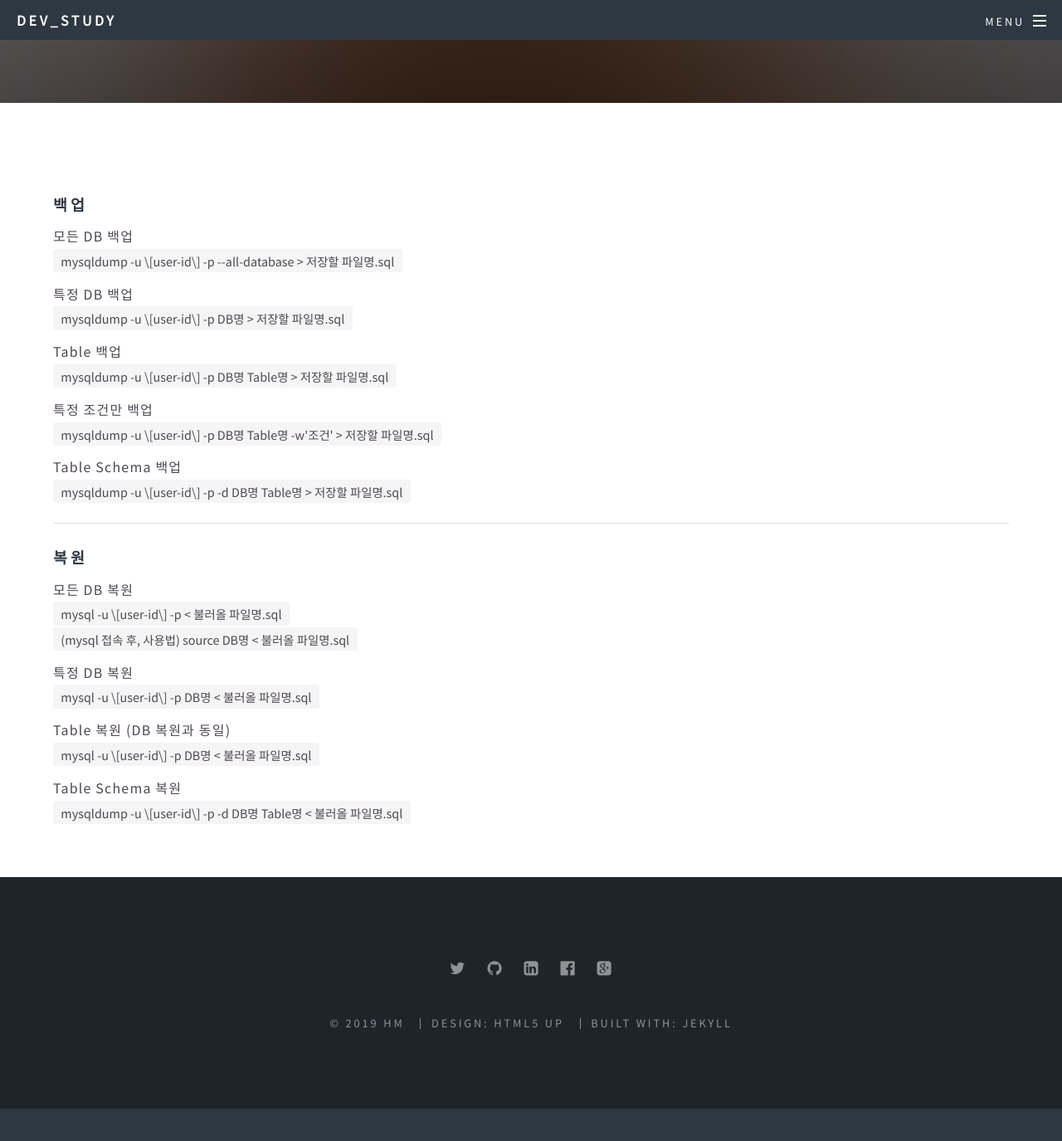
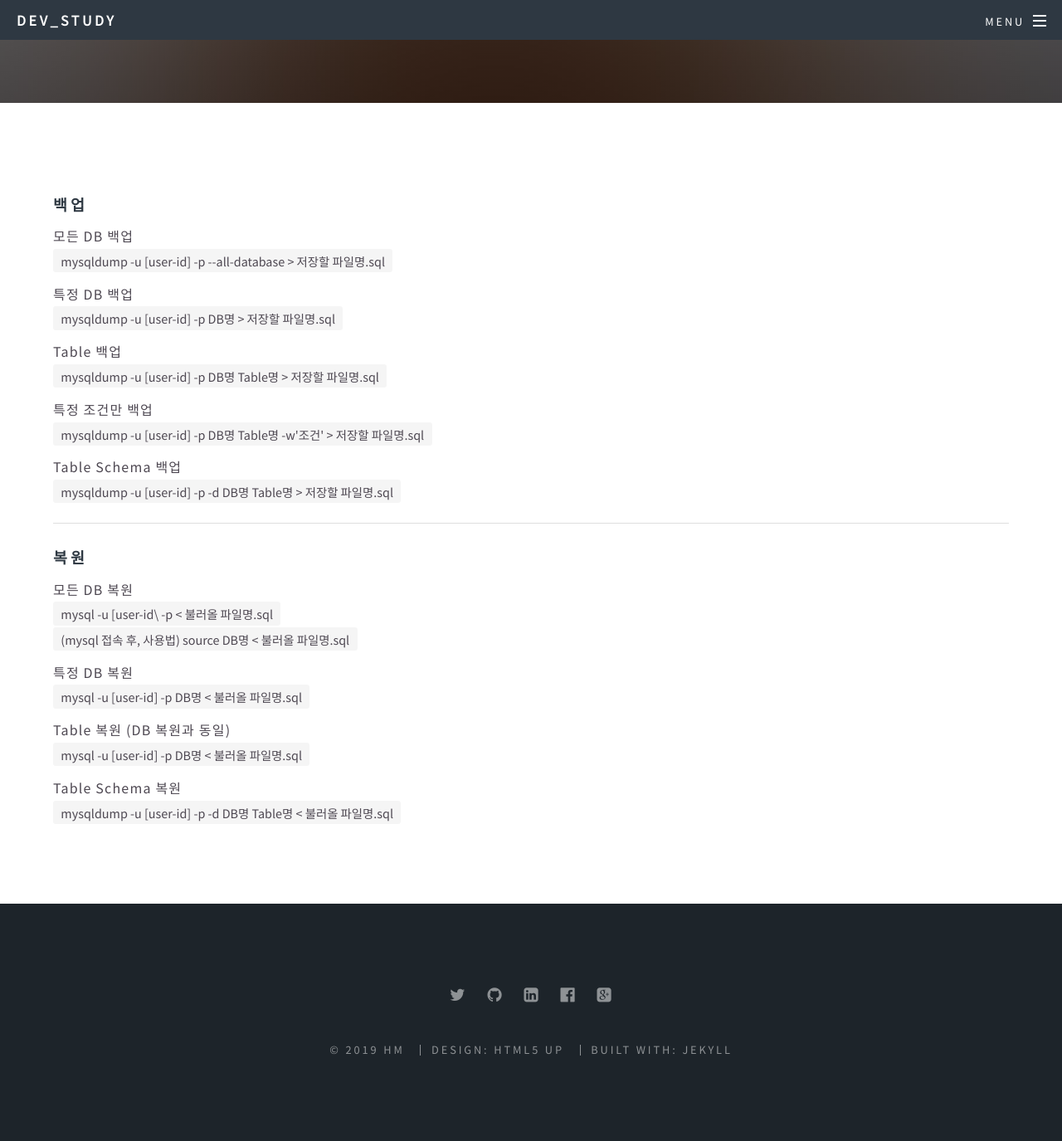
Before and after one commit to hmin01/hmin01.github.io, a Jekyll site: the page built from _posts/mysql/2019-03-21-MySQL-DB-백업-및-복구.md, in a window 1280 px wide and 1400 px high, scrolled down 269 px. Shown: the top 1375 px of the window at 83% size. Built offline with Jekyll 4.4.1, drawn with Linux system fonts in a browser that asks for light colours; before the commit the page ends 1605 px from its top, so only the background shows below that.

Commit message:
2019. 03. 28.
updating

1. modify list padding in category page
2. add post (github/Markdown 사용법)
3. add post (javascript/공백 여부 확인)

```diff
--- a/_includes/header.html
+++ b/_includes/header.html
@@ -25,6 +25,7 @@
                 {% if my_page.layout == "page" %}
                 <li>
                   <a class="category-link {% if page.url == my_page.url %} active {% endif %}">{{my_page.title}}</a>
+                  <!--<div class="{{ mypage.categories }}"></div>-->
                   {% if my_page.categories != null %}
                   <ul class="sub-menu" data-visible="false">
                     {% for category in my_page.categories %}
--- a/_layouts/page.html
+++ b/_layouts/page.html
@@ -4,7 +4,7 @@ layout: default
 <article id="main">
   <header>
     <h2>{{ page.title }}</h2>
-    <p>Aliquam ut ex ut interdum donec amet imperdiet eleifend</p>
+    <p>A record of what one has learned in relation to it</p>
   </header>
 
   <section class="wrapper style5">
--- a/_posts/mysql/2019-03-21-MySQL-DB-백업-및-복구.md
+++ b/_posts/mysql/2019-03-21-MySQL-DB-백업-및-복구.md
@@ -8,35 +8,35 @@ category: [mysql]
 
 모든 DB 백업
 
-`mysqldump -u \[user-id\] -p --all-database > 저장할 파일명.sql`
+`mysqldump -u [user-id] -p --all-database > 저장할 파일명.sql`
 <p class="blank"></p>
 
 특정 DB 백업
 
-`mysqldump -u \[user-id\] -p DB명 > 저장할 파일명.sql`
+`mysqldump -u [user-id] -p DB명 > 저장할 파일명.sql`
 <p class="blank"></p>
 
 Table 백업
 
-`mysqldump -u \[user-id\] -p DB명 Table명 > 저장할 파일명.sql`
+`mysqldump -u [user-id] -p DB명 Table명 > 저장할 파일명.sql`
 <p class="blank"></p>
 
 특정 조건만 백업
 
-`mysqldump -u \[user-id\] -p DB명 Table명 -w'조건' > 저장할 파일명.sql`
+`mysqldump -u [user-id] -p DB명 Table명 -w'조건' > 저장할 파일명.sql`
 <p class="blank"></p>
 
 Table Schema 백업
 
-`mysqldump -u \[user-id\] -p -d DB명 Table명 > 저장할 파일명.sql`
+`mysqldump -u [user-id] -p -d DB명 Table명 > 저장할 파일명.sql`
 
-<hr>
+- - -
 
 ### 복원
 
 모든 DB 복원
 
-`mysql -u \[user-id\] -p < 불러올 파일명.sql`
+`mysql -u [user-id\ -p < 불러올 파일명.sql`
 
 `(mysql 접속 후, 사용법) source DB명 < 불러올 파일명.sql`
 <p class="blank"></p>
@@ -44,16 +44,16 @@ Table Schema 백업
 
 특정 DB 복원
 
-`mysql -u \[user-id\] -p DB명 < 불러올 파일명.sql`
+`mysql -u [user-id] -p DB명 < 불러올 파일명.sql`
 <p class="blank"></p>
 
 
 Table 복원 (DB 복원과 동일)
 
-`mysql -u \[user-id\] -p DB명 < 불러올 파일명.sql`
+`mysql -u [user-id] -p DB명 < 불러올 파일명.sql`
 <p class="blank"></p>
 
 
 Table Schema 복원
 
-`mysqldump -u \[user-id\] -p -d DB명 Table명 < 불러올 파일명.sql`
+`mysqldump -u [user-id] -p -d DB명 Table명 < 불러올 파일명.sql`
--- /dev/null
+++ b/category/javascript.html
@@ -0,0 +1,5 @@
+---
+layout: category
+title: Javascript
+category: javascript
+---
--- a/css/custom.css
+++ b/css/custom.css
@@ -7,6 +7,11 @@
 a {
     text-decoration: none;
     border-bottom: none;
+}
+
+/* banner */
+section#banner {
+    /*background-color: yellow;*/
 }
 
 /* layout - post */
--- a/css/main.scss
+++ b/css/main.scss
@@ -1220,7 +1220,8 @@ $baseurl: '{{ site.baseurl }}/images';
 	}
 
 	.wrapper {
-		@include padding(6em, 0);
+		//@include padding(5em, 0);
+		padding: 6em 0;
 
 		> .inner {
 			width: 60em;
@@ -1260,11 +1261,13 @@ $baseurl: '{{ site.baseurl }}/images';
 		}
 
 		@include breakpoint(medium) {
-			@include padding(4em, 3em);
+			//@include padding(3em, 3em);
+			padding: 3em 3em;
 		}
 
 		@include breakpoint(small) {
-			@include padding(3em, 2em);
+			//@include padding(2em, 2em);
+			padding: 2em 2em;
 		}
 	}
 
@@ -1750,7 +1753,8 @@ $baseurl: '{{ site.baseurl }}/images';
 /* Footer */
 
 	#footer {
-		@include padding(6em, 0);
+		//@include padding(6em, 0);
+		padding: 6em 0;
 		background-color: darken(_palette(bg), 8);
 		text-align: center;
 
@@ -1806,11 +1810,13 @@ $baseurl: '{{ site.baseurl }}/images';
 		}
 
 		@include breakpoint(medium) {
-			@include padding(4em, 3em);
+			//@include padding(4em, 3em);
+			padding: 4em 3em;
 		}
 
 		@include breakpoint(small) {
-			@include padding(3em, 2em);
+			//@include padding(3em, 2em);
+			padding: 3em 2em;
 		}
 	}
 
--- a/devlog.html
+++ b/devlog.html
@@ -1,5 +1,5 @@
 ---
 layout: page
 title: dev-log
-categories: [github, android, html, mysql]
+categories: [github, android, html, mysql, javascript]
 ---
```
Also changed, not shown: _posts/github/2019-03-22-Markdown-사용법.md (added, +123 -0 lines), _posts/javascript/2019-03-22-공백-여부-확인.md (added, +44 -0 lines).
